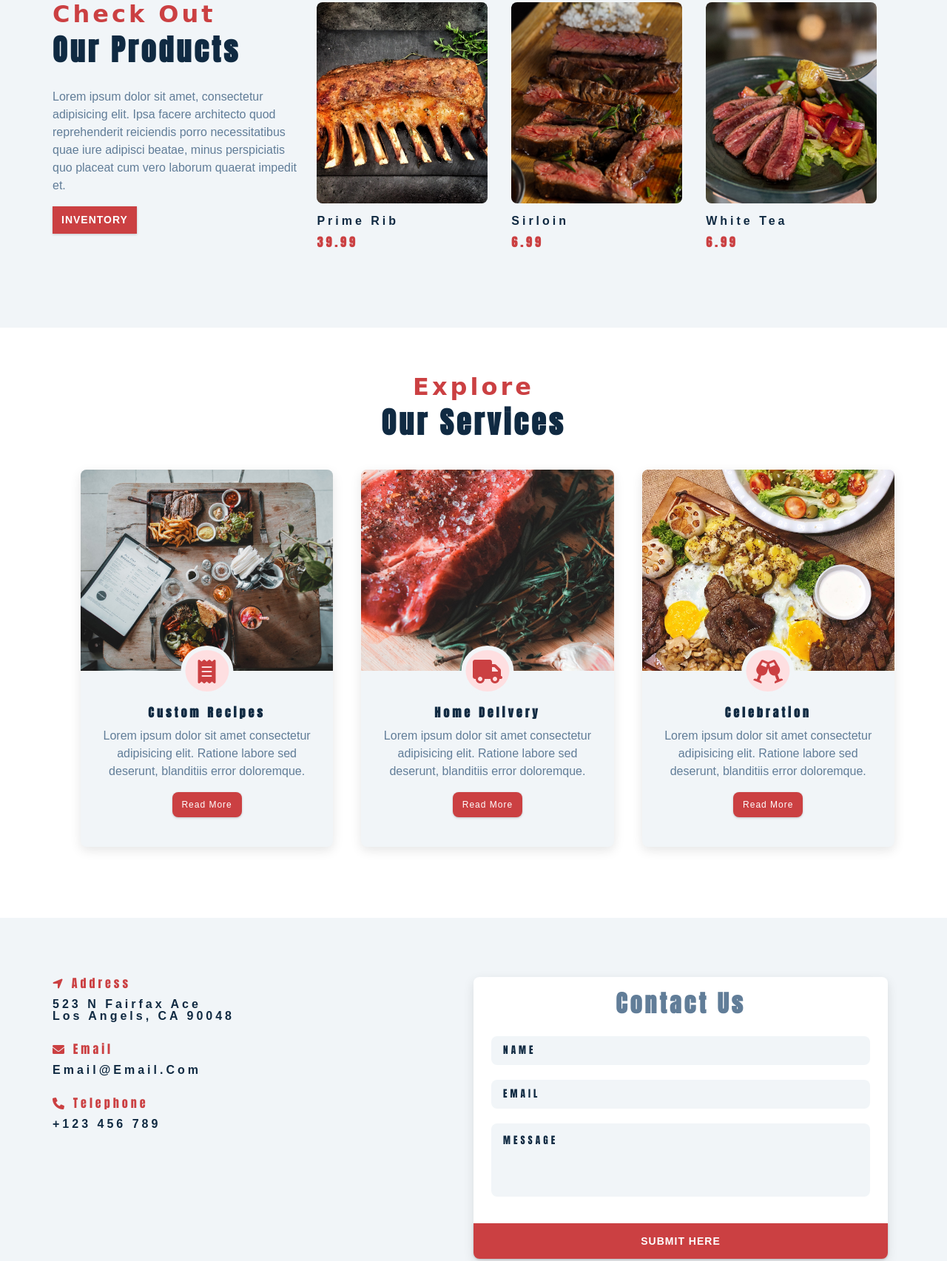
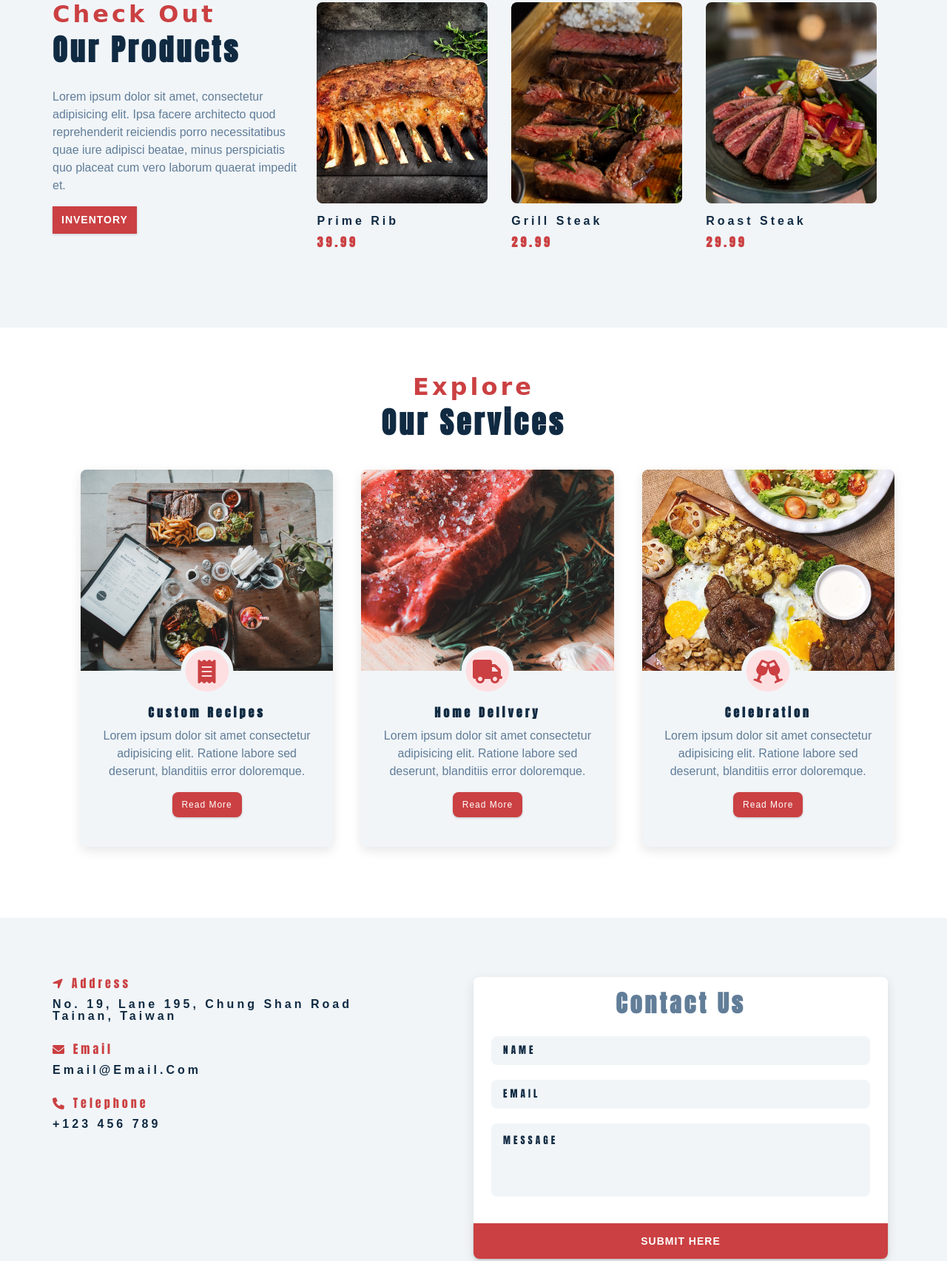
Before and after one commit to jasonLuFa/HTML-CSS-trek, a plain HTML site: page crazy_steak/index.html in a window 1280 px wide. Shown: the part 1770-3475 px from the top of the page at 74% size. Drawn offline with Linux system fonts and the light colour scheme; a web font is replaced by a local one.

Commit message:
update project

```diff
--- a/crazy_steak/css/styles.css
+++ b/crazy_steak/css/styles.css
@@ -135,7 +135,7 @@ p {
     width: 95vw;
   }
 }
-/* 以下程式碼和第 258 行可讓圖片和 title 置中當中螢幕時 */
+
 @media screen and (max-width: 991px) {
   .section-title {
     text-align: center;
--- a/crazy_steak/index.html
+++ b/crazy_steak/index.html
@@ -4,7 +4,7 @@
     <meta charset="UTF-8" />
     <meta name="viewport" content="width=device-width, initial-scale=1.0" />
     <meta http-equiv="X-UA-Compatible" content="ie=edge" />
-    <title>Tea Station || Home</title>
+    <title>Steak Station || Home</title>
     <!-- font-awesome -->
     <link
       rel="stylesheet"
@@ -96,7 +96,7 @@
           <div class="about-picture-container">
             <img
               src="./images/about-bcg.jpeg"
-              alt="tea kettle"
+              alt="steak"
               class="about-picture"
             />
           </div>
@@ -154,8 +154,8 @@
               alt="single product"
               class="product-img"
             />
-            <h4 class="product-title">sirloin</h4>
-            <h4 class="product-price">6.99</h4>
+            <h4 class="product-title">grill steak</h4>
+            <h4 class="product-price">29.99</h4>
           </div>
           <div class="product">
             <img
@@ -163,8 +163,8 @@
               alt="single product"
               class="product-img"
             />
-            <h4 class="product-title">white tea</h4>
-            <h4 class="product-price">6.99</h4>
+            <h4 class="product-title">roast steak</h4>
+            <h4 class="product-price">29.99</h4>
           </div>
         </article>
       </div>
@@ -252,8 +252,8 @@
               address
             </h4>
             <h4 class="contact-text">
-              523 N Fairfax Ace <br />
-              Los Angels, CA 90048
+              No. 19, Lane 195, Chung Shan Road <br />
+              Tainan, Taiwan
             </h4>
           </div>
           <div class="contact-item">
@@ -320,7 +320,7 @@
         </div>
         <h4 class="footer-text">
           &copy;<span id="date"></span
-          ><span class="company"> tea station</span> all rights reserved
+          ><span class="company"> crazy steak</span> all rights reserved
         </h4>
       </div>
     </footer>
```
